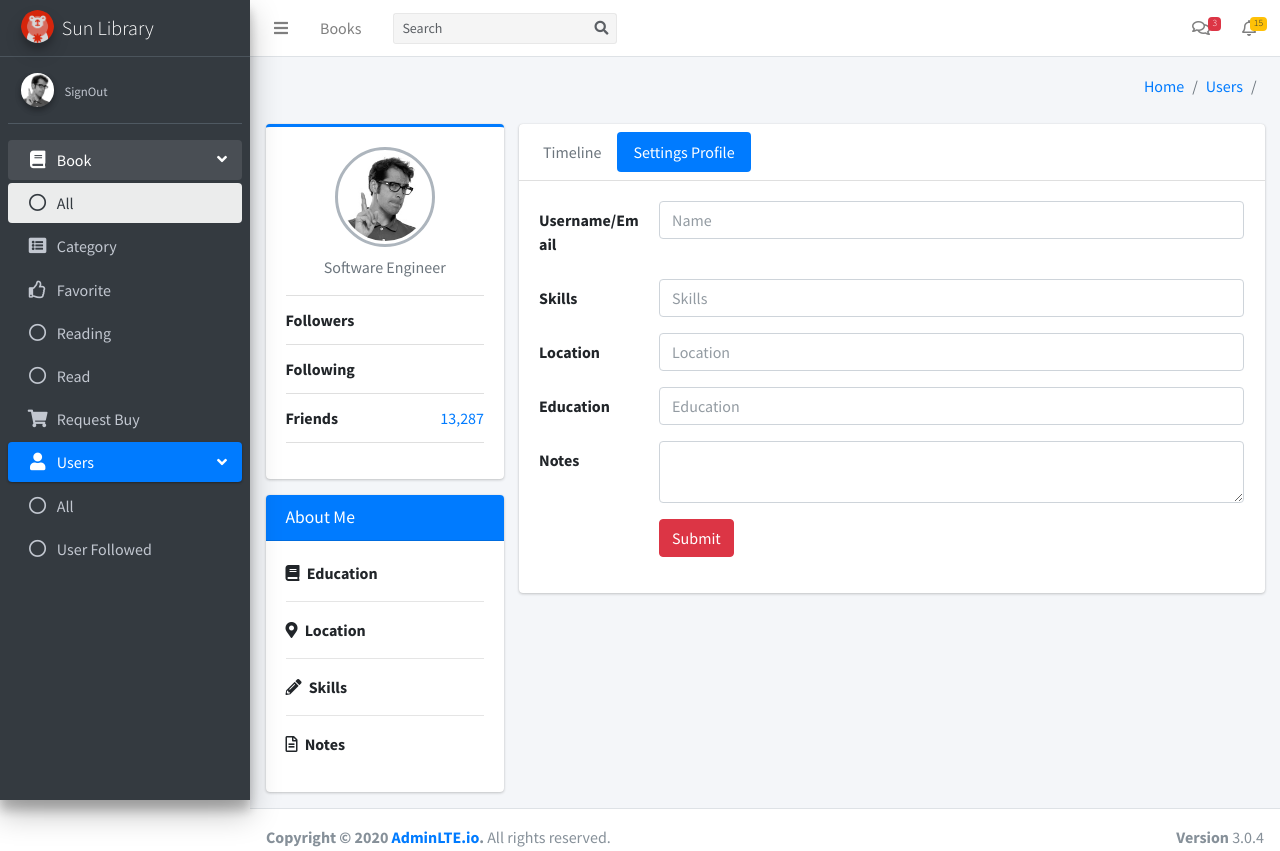
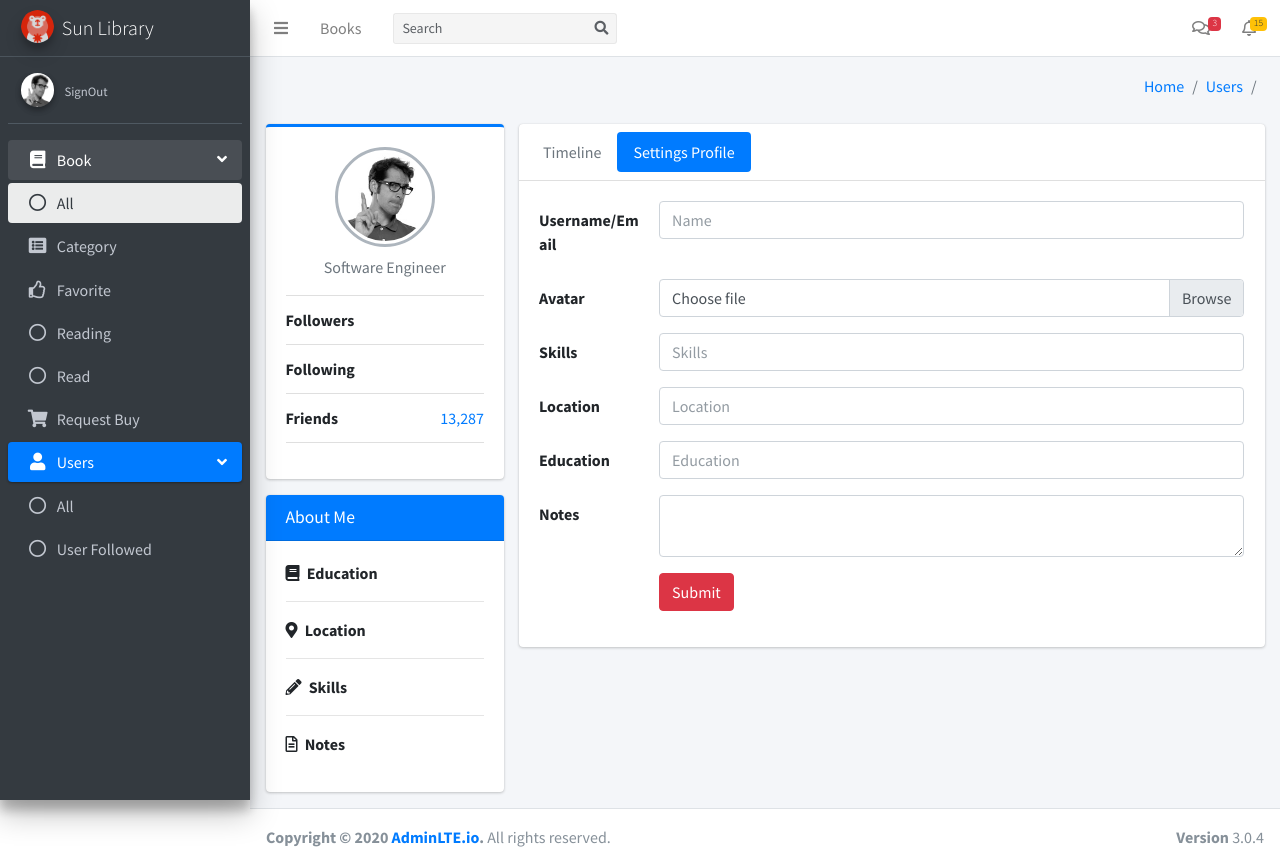
Before and after one commit to ducpv-1644/brs, a Django app: template components/users/templates/user_detail.html in a window 1280 px wide, after a click on "Settings Profile". Shown: the top 851 px of the page. Run offline with Django 3.2, Linux system fonts and the light colour scheme; the template is opened without the code that fills it, so the values that code supplies are empty; some libraries are stand-ins or nearby versions.

Commit message:
Add function upload avatar

```diff
--- a/brs/settings.py
+++ b/brs/settings.py
@@ -143,3 +143,7 @@ MONGO_LOG = {
     'HOST': os.getenv('MONGO_HOST'),
     'PORT': os.getenv('MONGO_PORT')
 }
+
+# Settings media upload file
+MEDIA_URL = '/media/'
+MEDIA_ROOT = os.path.join(BASE_DIR, 'media')
--- a/brs/urls.py
+++ b/brs/urls.py
@@ -15,10 +15,14 @@ Including another URLconf
 """
 from django.contrib import admin
 from django.urls import path, include
+from django.conf import settings
+from django.conf.urls.static import static
 
 urlpatterns = [
     path('', include('components.users.urls')),
     path('admin/', admin.site.urls),
     path('book/', include('components.books.urls')),
-    # path('account/', include('components.accounts.urls')),
 ]
+
+if settings.DEBUG:
+    urlpatterns += static(settings.MEDIA_URL, document_root=settings.MEDIA_ROOT)
--- a/components/users/models.py
+++ b/components/users/models.py
@@ -6,7 +6,7 @@ from django.db import models
 
 def user_directory_path(instance, filename):
     # Uploaded to MEDIA_ROOT / user_<id>/<filename>
-    return f'user_{instance.user.id}/avatar/{filename}'
+    return f'user_{instance.id}/avatar/{filename}'
 
 
 class UserBase(models.Model):
--- a/components/users/templates/user_detail.html
+++ b/components/users/templates/user_detail.html
@@ -17,7 +17,8 @@
             <div class="card card-primary card-outline">
                 <div class="card-body box-profile">
                     <div class="text-center">
-                        <img class="profile-user-img img-fluid img-circle" src="{% static 'img/user2-160x160.jpg' %}"
+                        <img class="profile-user-img img-fluid img-circle"
+                             src="{% if user.avatar %}/media/{{ user.avatar }}{% else %}{% static 'img/user2-160x160.jpg' %}{% endif %}"
                              alt="User profile picture">
                     </div>
 
@@ -168,7 +169,7 @@
 
                         <div class="tab-pane" id="settings-profile">
                             <form class="form-horizontal" action="{% url 'users:user-update' id=member.id %}"
-                                  method="POST">
+                                  method="POST" enctype="multipart/form-data">
                                 {% if form_profile.errors %}
                                     {% for field in form_profile %}
                                         {% for error in field.errors %}
@@ -189,6 +190,16 @@
                                     <div class="col-sm-10">
                                         <input type="email" class="form-control" id="inputUsername" placeholder="Name"
                                                name="username" value="{{ member.username }}" required>
+                                    </div>
+                                </div>
+                                <div class="form-group row">
+                                    <label for="exampleInputFile" class="col-sm-2 col-form-label">Avatar</label>
+                                    <div class="input-group col-sm-10">
+                                        <div class="custom-file">
+                                            <input type="file" class="custom-file-input" id="exampleInputFile"
+                                                   name="avatar">
+                                            <label class="custom-file-label" for="exampleInputFile">Choose file</label>
+                                        </div>
                                     </div>
                                 </div>
                                 <div class="form-group row">
@@ -296,6 +307,10 @@
             {% if form_profile.errors %}
                 toastr.error('Change profile user fail!');
             {% endif %}
+            $('input[type="file"]').change(function (e) {
+                var fileName = e.target.files[0].name;
+                $('.custom-file-label').html(fileName);
+            });
         })
     </script>
 {% endblock %}
--- a/components/users/views.py
+++ b/components/users/views.py
@@ -1,3 +1,4 @@
+from django.core.files.storage import FileSystemStorage
 from django.http import HttpResponseForbidden
 from django.urls import reverse
 from django.shortcuts import render, redirect
@@ -122,6 +123,8 @@ class UserUpdateView(UserDetailView):
             user.skills = user_update_form.cleaned_data['skills']
             user.notes = user_update_form.cleaned_data['notes']
             user.location = user_update_form.cleaned_data['location']
+            if request.FILES.get('avatar'):
+                user.avatar = request.FILES['avatar']
             user.save()
 
             return redirect(reverse('users:user-detail', kwargs={'id': user.id}))
--- a/templates/includes/siderbar.html
+++ b/templates/includes/siderbar.html
@@ -3,7 +3,7 @@
     <!-- Sidebar user panel (optional) -->
     <div class="user-panel mt-3 pb-3 mb-3 d-flex">
         <div class="image">
-            <img src="{% static 'img/user2-160x160.jpg' %}" class="img-circle elevation-2" alt="User Image">
+            <img src="{% if user.avatar %}/media/{{ user.avatar }}{% else %}{% static 'img/user2-160x160.jpg' %}{% endif %}" class="img-circle elevation-2" alt="User Image">
         </div>
         <div class="info">
             <a href="{% url 'users:user-detail' id=user.id %}" class="d-block">{{ user.username }}</a>
```
Also changed, not shown: templates/500.html (added, +21 -0 lines), templates/includes/show_messages.html (added, +8 -0 lines).
